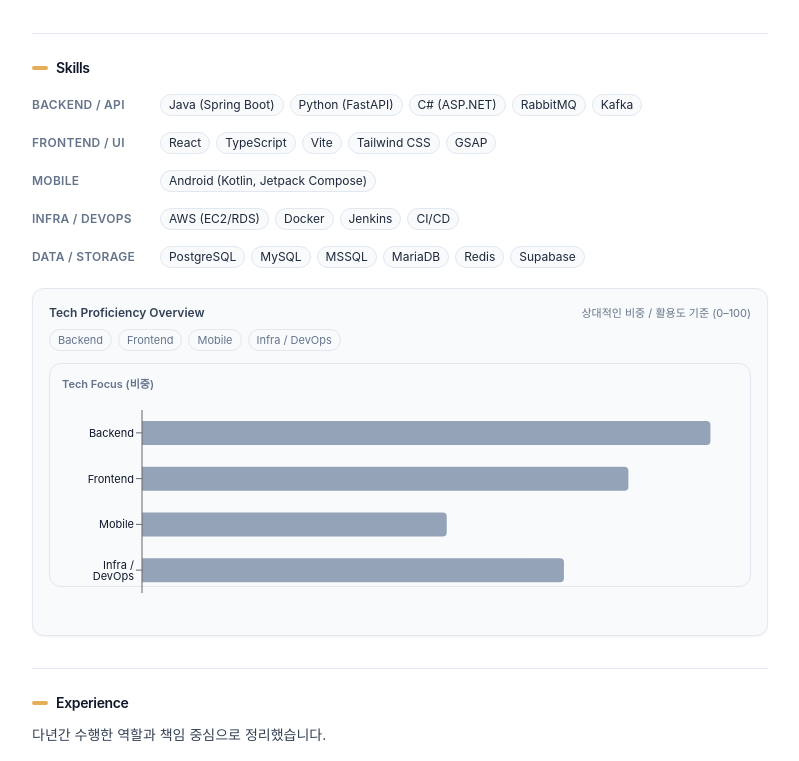
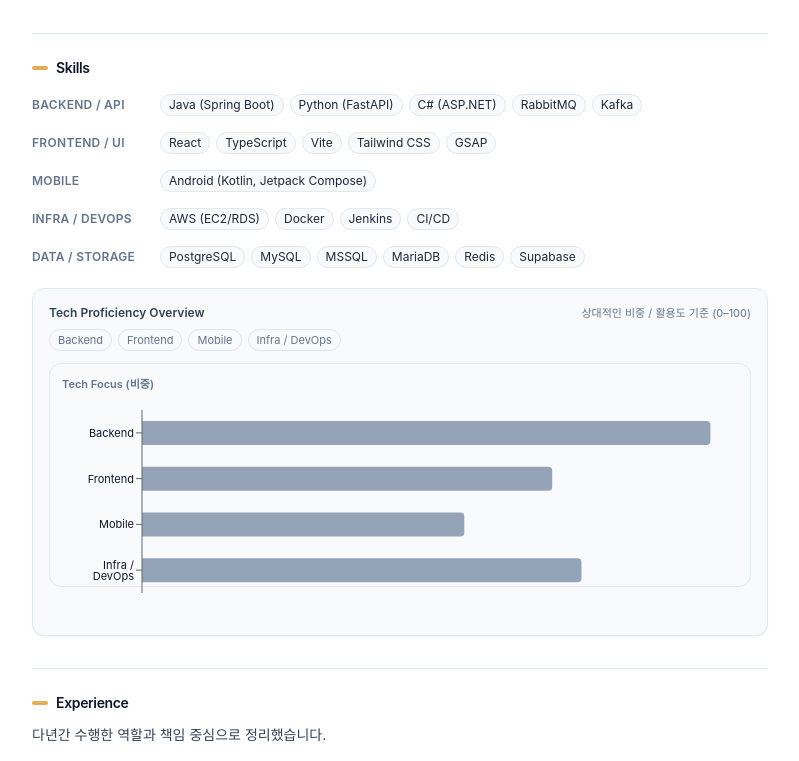
Before and after one commit to hjj5946-upply/hjj_resume, a React (Vite) app: page / in a window 1280 px wide. Shown: the part 438-1199 px from the top of the page, without its empty margins (240-1039 px from the left). Built offline with nearby package versions, Linux system fonts and the light colour scheme.

Commit message:
251230_3

```diff
--- a/src/components/SkillChart.tsx
+++ b/src/components/SkillChart.tsx
@@ -9,9 +9,9 @@ import {
 
   const data = [
     { name: "Backend", value: 97 },
-    { name: "Frontend", value: 83 },
-    { name: "Mobile", value: 52 },
-    { name: "Infra / DevOps", value: 72 },
+    { name: "Frontend", value: 70 },
+    { name: "Mobile", value: 55 },
+    { name: "Infra / DevOps", value: 75 },
   ];
 
   export function SkillChart() {
```
